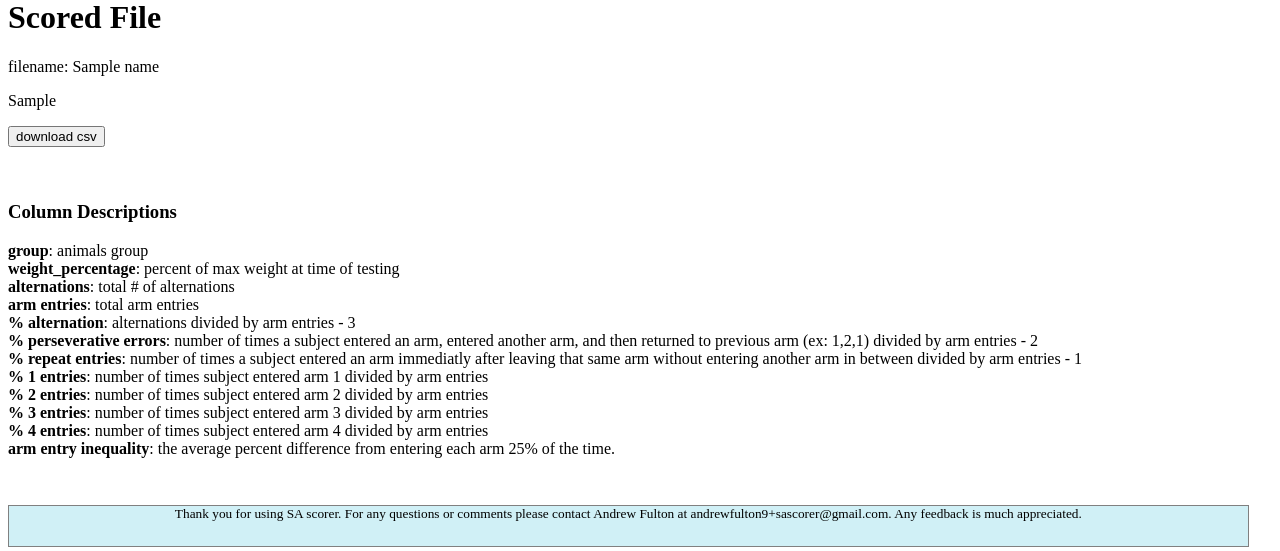
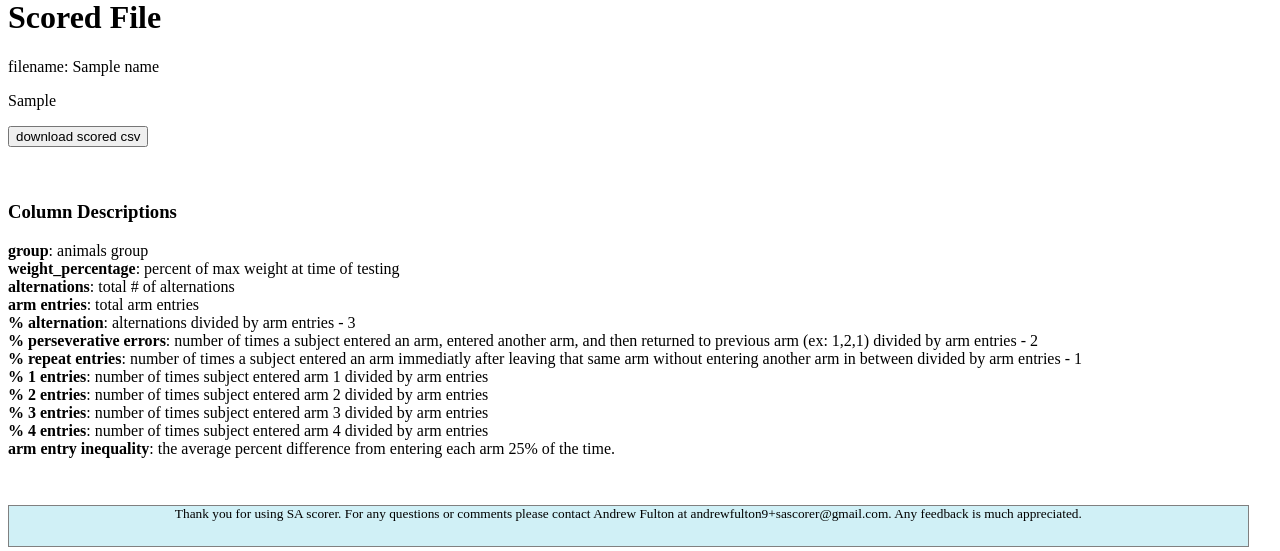
Before and after one commit to andrewfulton9/SA_scorer_webapp, a Flask app: template templates/results.html in a window 1280 px wide. Shown: the part 130-681 px from the top of the page. Run offline with Flask 2, Linux system fonts and the light colour scheme; the template is opened without the code that fills it: most values are stand-ins (such as "Sample title", 1, 10 or a date in 2020); parts of the project's set-up code (start-up, migrations or seed data) failed here and were passed over.

Commit message:
finished added file download for descriptive stats

```diff
--- a/app.py
+++ b/app.py
@@ -195,19 +195,19 @@ def download():
 @app.route('/download_results', methods = ['GET', 'POST'])
 def download_results():
     # download page to download results
-    scored_path = session.get('scored_path')
-    scored_name = session.get('scored_filename')
-    return send_file(scored_path,
-                     as_attachment = True,
-                     attachment_filename=scored_name)
-
-@app.route('/download_descr', methods = ['GET', 'POST'])
-def download_descr():
-    descr_path = session.get('described_path')
-    descr_name = session.get('described_filename')
-    return send_file(descr_path,
-                     as_attachment = True,
-                     attachment_filename = descr_name)
+    if request.method == 'POST':
+        if request.form['submit'] == 'download scored csv':
+            scored_path = session.get('scored_path')
+            scored_name = session.get('scored_filename')
+            return send_file(scored_path,
+                             as_attachment = True,
+                             attachment_filename=scored_name)
+        if request.form['submit'] == 'download descriptive csv':
+            descr_path = session.get('described_path')
+            descr_name = session.get('described_filename')
+            return send_file(descr_path,
+                             as_attachment = True,
+                             attachment_filename = descr_name)
 
 
 
--- a/templates/results.html
+++ b/templates/results.html
@@ -4,12 +4,14 @@
     <p>filename: {{ name }}</p>
     <p>{{ f | safe }} </p>
     <form action="/download_results" method='post' enctype=multipart/form-data>
-      <input type='submit', value = 'download csv' >
+      <input type='submit', name = 'submit', value = 'download scored csv' >
 
 {% if describe %}
   <br><br><br>
   <h3> Descritive Statistics </h3>
     <p>{{ f1 | safe }} </p>
+    <form action="/download_results" method='post' enctype=multipart/form-data>
+      <input type='submit', name = 'submit', value = 'download descriptive csv' >
 
 {% endif %}
 
```
